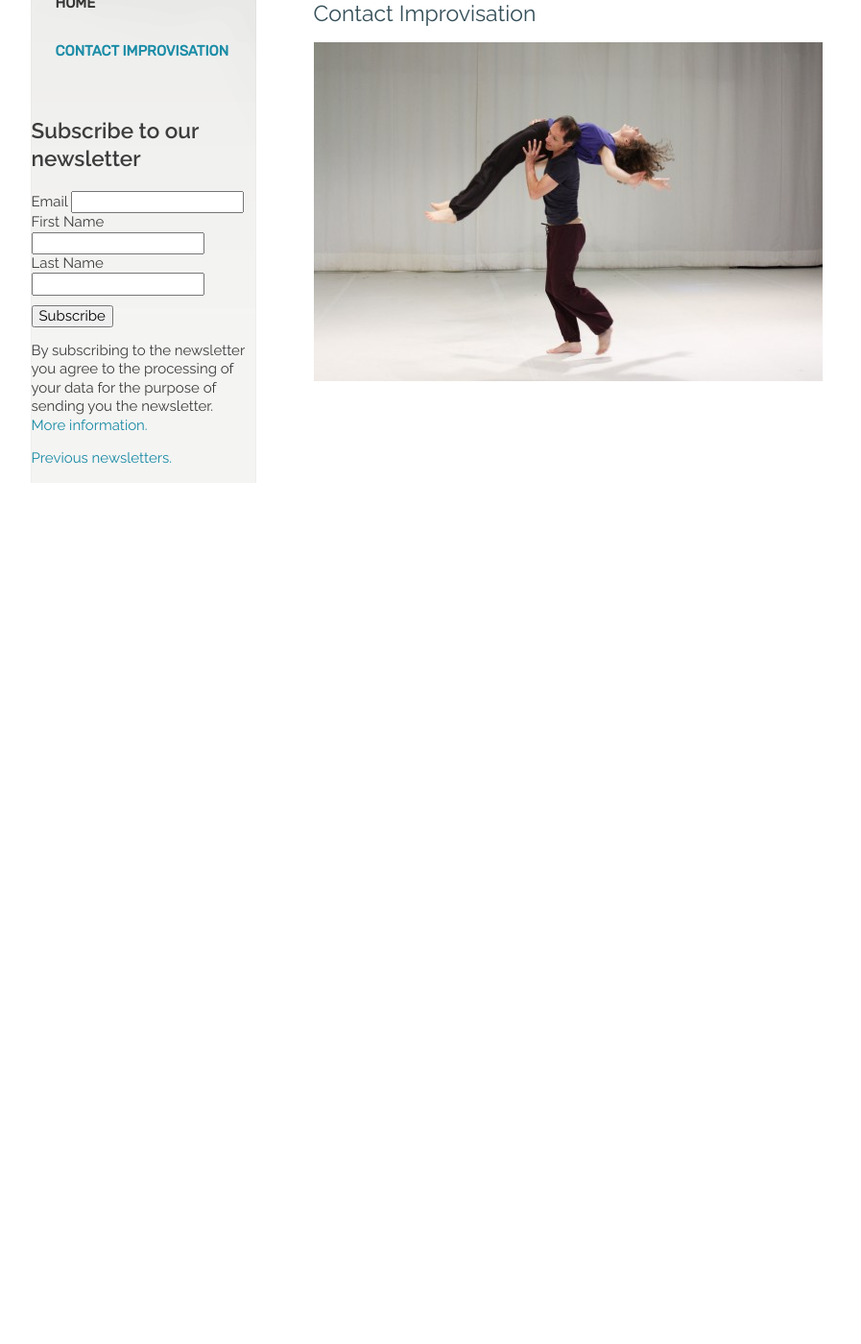
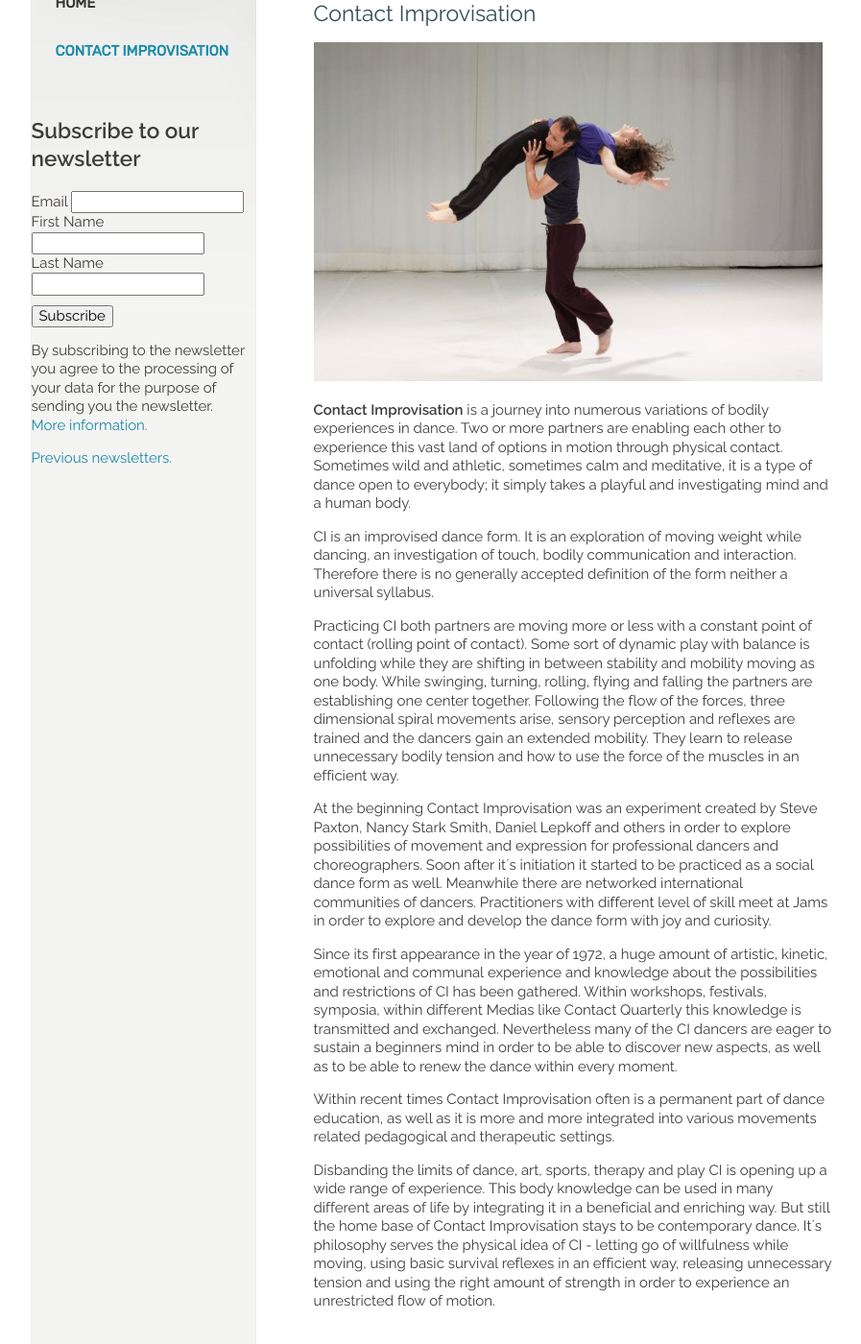
Before and after one commit to manulari/rollingpointat, a Jekyll site: the page built from _pages_en/en-contact-improvisation.md, in a window 1280 px wide and 1400 px high, scrolled down 141 px. Shown: the whole window at 96% size, without its empty margins (152-1049 px from the left). Built offline with Jekyll 4.4.1, drawn with Linux system fonts in a browser that asks for light colours; comment, search, counter and statistics services are not loaded; before the commit the page ends 900 px from its top, so only the background shows below that.

Commit message:
Update page (en) “en-contact-improvisation”

```diff
--- a/_pages_en/en-contact-improvisation.md
+++ b/_pages_en/en-contact-improvisation.md
@@ -7,3 +7,17 @@ other_lang: /contact-improvisation
 # Contact Improvisation
 
 ![](/assets/uploads/home_1940-2.jpg)
+
+**Contact Improvisation** is a journey into numerous variations of bodily experiences in dance. Two or more partners are enabling each other to experience this vast land of options in motion through physical contact. Sometimes wild and athletic, sometimes calm and meditative, it is a type of dance open to everybody; it simply takes a playful and investigating mind and a human body.
+
+CI is an improvised dance form. It is an exploration of moving weight while dancing, an investigation of touch, bodily communication and interaction. Therefore there is no generally accepted definition of the form neither a universal syllabus.
+
+Practicing CI both partners are moving more or less with a constant point of contact (rolling point of contact). Some sort of dynamic play with balance is unfolding while they are shifting in between stability and mobility moving as one body. While swinging, turning, rolling, flying and falling the partners are establishing one center together. Following the flow of the forces, three dimensional spiral movements arise, sensory perception and reflexes are trained and the dancers gain an extended mobility. They learn to release unnecessary bodily tension and how to use the force of the muscles in an efficient way.
+
+At the beginning Contact Improvisation was an experiment created by Steve Paxton, Nancy Stark Smith, Daniel Lepkoff and others in order to explore possibilities of movement and expression for professional dancers and choreographers. Soon after it´s initiation it started to be practiced as a social dance form as well. Meanwhile there are networked international communities of dancers. Practitioners with different level of skill meet at Jams in order to explore and develop the dance form with joy and curiosity.
+
+Since its first appearance in the year of 1972, a huge amount of artistic, kinetic, emotional and communal experience and knowledge about the possibilities and restrictions of CI has been gathered. Within workshops, festivals, symposia, within different Medias like Contact Quarterly this knowledge is transmitted and exchanged. Nevertheless many of the CI dancers are eager to sustain a beginners mind in order to be able to discover new aspects, as well as to be able to renew the dance within every moment.
+
+Within recent times Contact Improvisation often is a permanent part of dance education, as well as it is more and more integrated into various movements related pedagogical and therapeutic settings.
+
+Disbanding the limits of dance, art, sports, therapy and play CI is opening up a wide range of experience. This body knowledge can be used in many different areas of life by integrating it in a beneficial and enriching way. But still the home base of Contact Improvisation stays to be contemporary dance. It´s philosophy serves the physical idea of CI - letting go of willfulness while moving, using basic survival reflexes in an efficient way, releasing unnecessary tension and using the right amount of strength in order to experience an unrestricted flow of motion.
```
